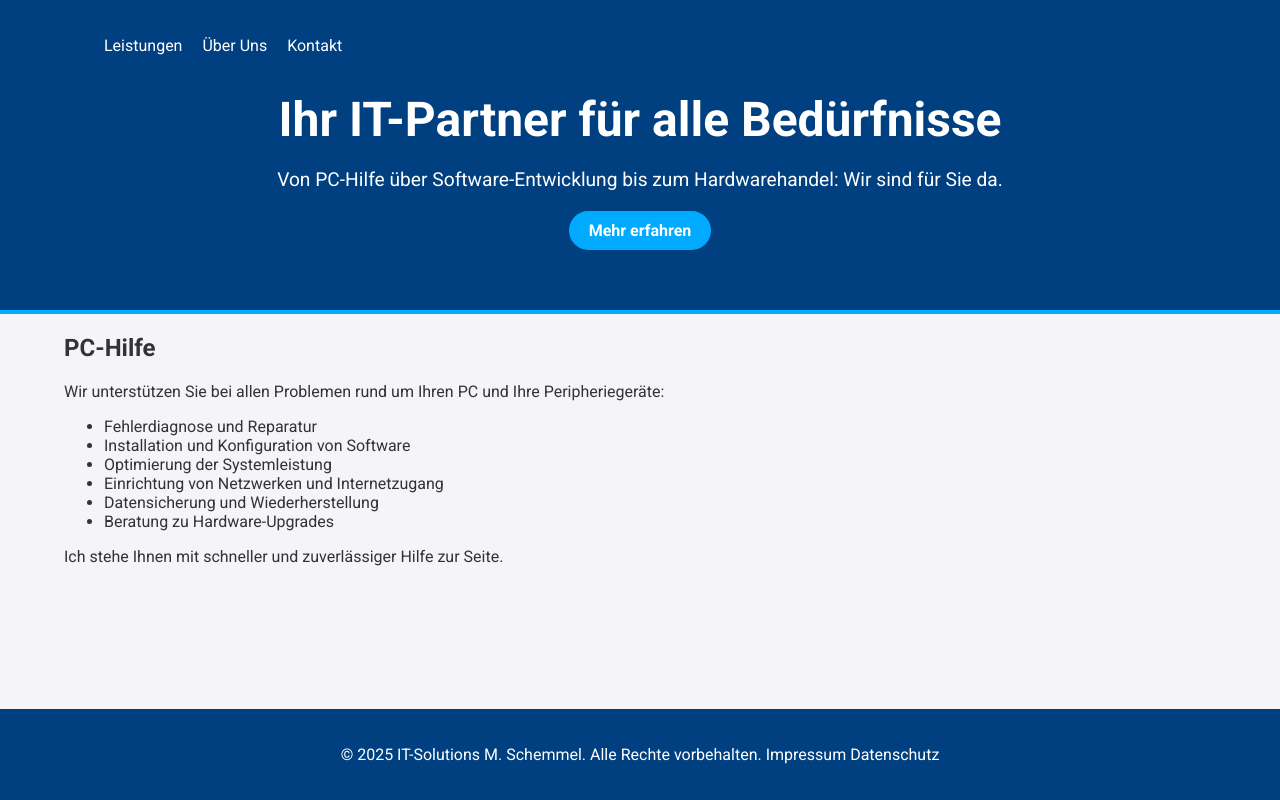
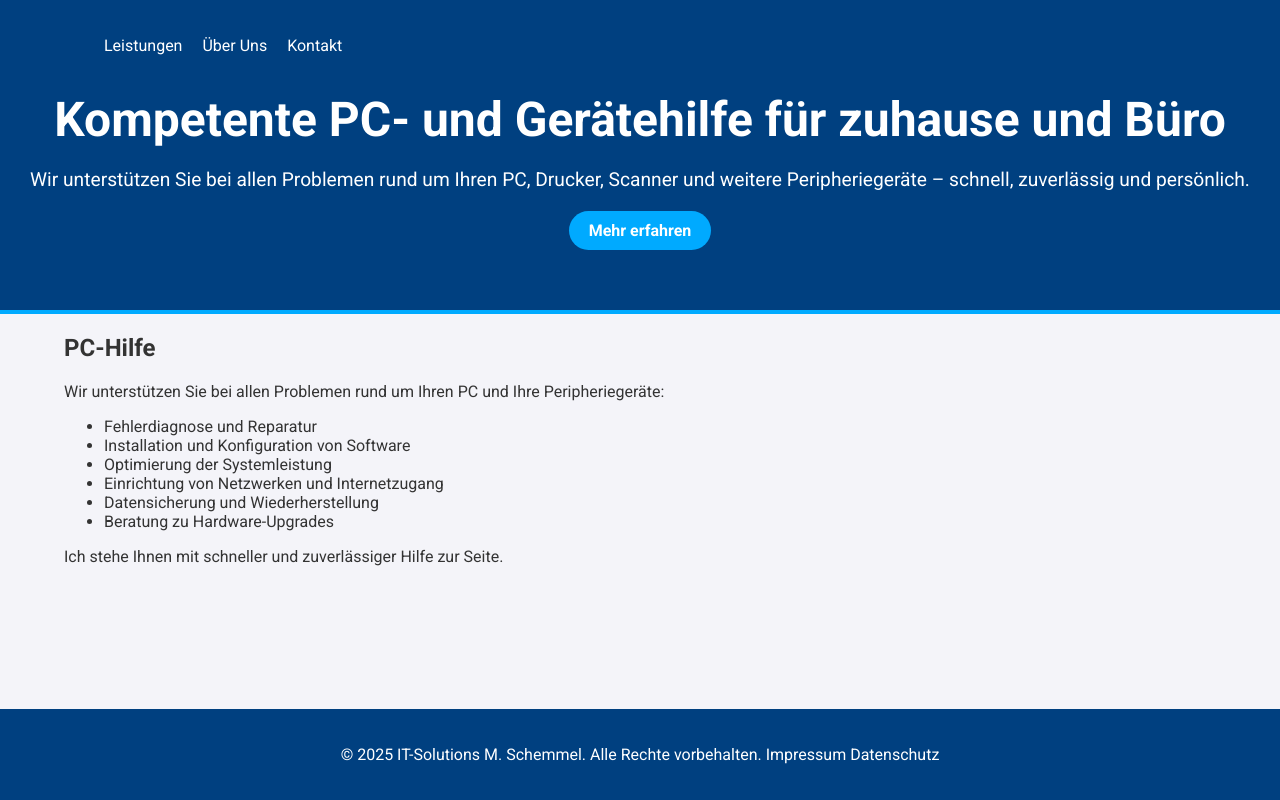
Before and after one commit to ManuelM370/ManuelM370.github.io, a plain HTML site: page pc-hilfe.html in a window 1280 px wide. Drawn offline with Linux system fonts and the light colour scheme.

Commit message:
Update pc-hilfe.html

```diff
--- a/pc-hilfe.html
+++ b/pc-hilfe.html
@@ -27,11 +27,12 @@
         <main>
             <section id="hero">
                 <div class="hero-content">
-                    <h1>Ihr IT-Partner für alle Bedürfnisse</h1>
-                    <p>Von PC-Hilfe über Software-Entwicklung bis zum Hardwarehandel: Wir sind für Sie da.</p>
-                    <a href="index.html" class="btn">Mehr erfahren</a>
+                    <h1>Kompetente PC- und Gerätehilfe für zuhause und Büro</h1>
+                    <p>Wir unterstützen Sie bei allen Problemen rund um Ihren PC, Drucker, Scanner und weitere Peripheriegeräte – schnell, zuverlässig und persönlich.</p>
+                    <a href="#services" class="btn">Mehr erfahren</a>
                 </div>
             </section>
+
 
             <section class="container">
                 <h1>PC-Hilfe</h1>
```
